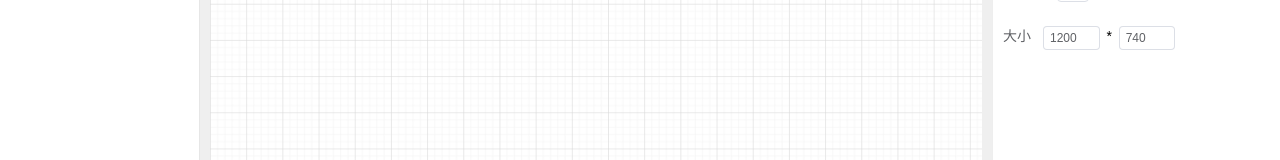
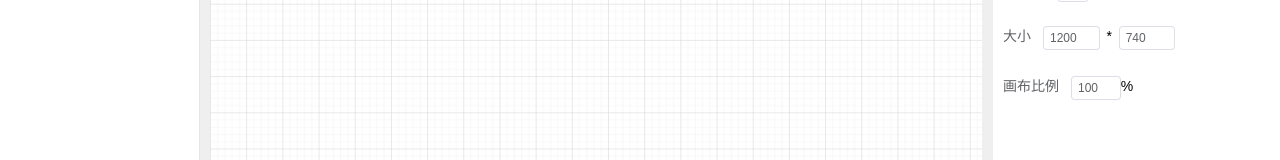
Before and after one commit to PoliZyh/LowCode, a Vue app: page /#/editor in a window 1280 px wide. Shown: the part 217-377 px from the top of the page. Built offline with nearby package versions, Linux system fonts and the light colour scheme; what @kangc/v-md-editor would draw is missing.

Commit message:
feat: 完成画布缩放功能

```diff
--- a/src/components/common/CanvasAttr.vue
+++ b/src/components/common/CanvasAttr.vue
@@ -19,6 +19,14 @@
                     </el-col>
                 </el-row>
             </el-form-item>
+            <el-form-item label="画布比例">
+                <el-row style="width: 100%;">
+                    <el-col :span="6">
+                        <el-input size="small" v-model="canvasParams.scale"></el-input>
+                    </el-col>
+                    %
+                </el-row>
+            </el-form-item>
         </el-form>
     </div>
 </template>
@@ -33,7 +41,8 @@ const canvasParams = ref<ICanvasAttr>({
     transparency: 1,
     backgroundColor: '#ffffff',
     width: 1200,
-    height: 740
+    height: 740,
+    scale: 100,
 })
 
 watch(
--- a/src/components/common/types.ts
+++ b/src/components/common/types.ts
@@ -37,4 +37,5 @@ export interface ICanvasAttr {
     backgroundColor: string;
     width: number;
     height: number;
+    scale: number;
 }
--- a/src/views/Editor/components/Grid.vue
+++ b/src/views/Editor/components/Grid.vue
@@ -67,7 +67,8 @@ const canvasParams = ref<ICanvasAttr>({
     transparency: 1,
     backgroundColor: '#ffffff',
     height: 740,
-    width: 1200
+    width: 1200,
+    scale: 100
 })
 
 const gridBox = ref<HTMLElement | null>(null);
@@ -77,7 +78,8 @@ const gridStyle = computed(() => {
         backgroundColor: canvasParams.value.backgroundColor,
         opacity: canvasParams.value.transparency,
         height: canvasParams.value.height + 'px',
-        width: canvasParams.value.width + 'px'
+        width: canvasParams.value.width + 'px',
+        scale: canvasParams.value.scale / 100
     }
 })
 
@@ -147,6 +149,7 @@ onUnmounted(() => {
     // background-color: white;
     position: relative;
     z-index: 0;
+    transform-origin: top left;
 }
 
 </style>
```
